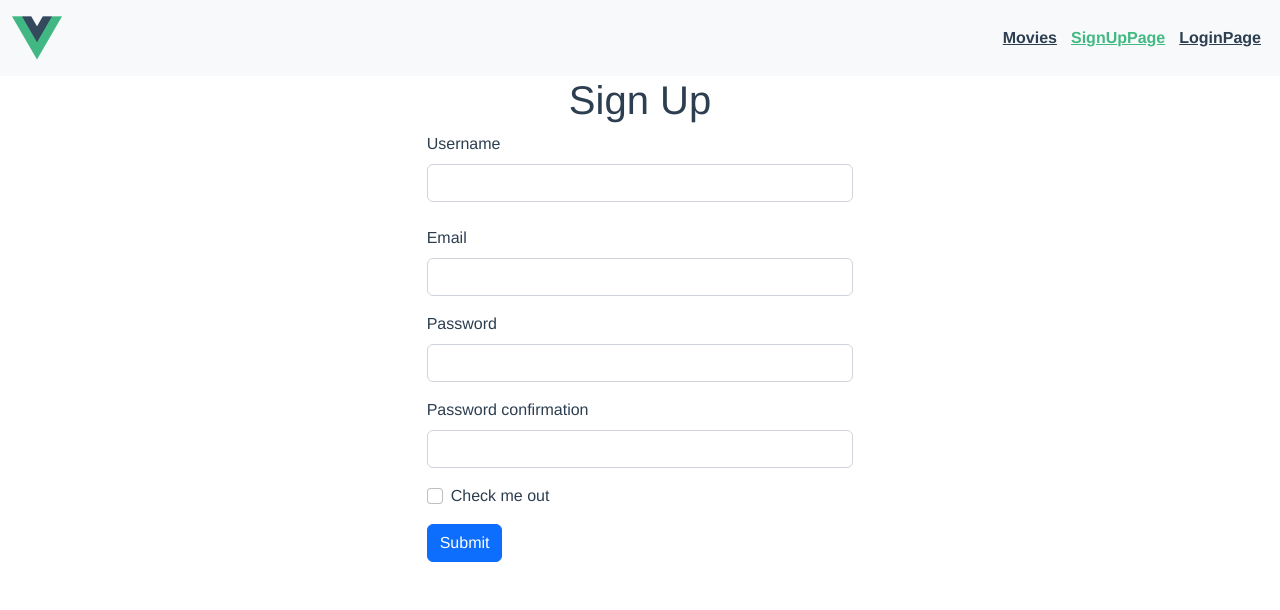
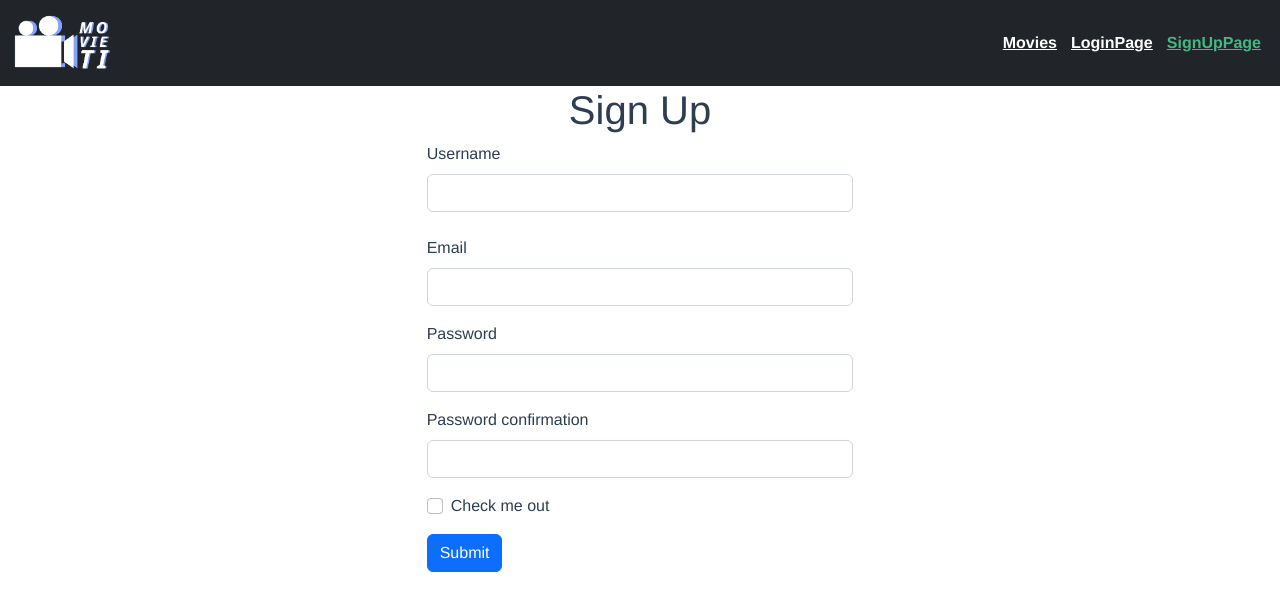
Before and after one commit to DY-Shin/MVTI, a Vue app in the folder front-server/: page /signup in a window 1280 px wide. Shown: the top 610 px of the page. Built offline with nearby package versions, Linux system fonts and the light colour scheme.

Commit message:
background

```diff
--- a/front-server/src/App.vue
+++ b/front-server/src/App.vue
@@ -1,10 +1,10 @@
 <template>
   <div id="app">
-    <nav class="navbar navbar-expand-lg bg-light">
+    <nav class="navbar navbar-expand-lg bg-dark">
       <div class="container-fluid">
-        <a class="navbar-brand" href="#">
-          <img src="@/assets/logo.png" alt="#" width="50px">
-        </a>
+        <router-link class="navbar-brand" :to="{ name: 'MovieView' }">
+          <img src="@/assets/MVTI.png" alt="#" width="100px">
+        </router-link>
         <ul class="navbar-nav">
           <li class="nav-item">
             <router-link :to="{ name: 'MovieView' }">Movies</router-link>
@@ -17,14 +17,14 @@
               </router-link>
             </li>
               <br>
-              <button @click="logoutUser">LogOut</button>
+              <button class="btn btn-dark" @click="logoutUser">LogOut</button>
           </template>
           <template v-else>
             <li class="nav-item">
-              <router-link :to="{ name: 'SignupView' }">SignUpPage</router-link>
+              <router-link :to="{ name: 'LoginView' }">LoginPage</router-link>
             </li>
             <li class="nav-item">
-              <router-link :to="{ name: 'LoginView' }">LoginPage</router-link>
+              <router-link :to="{ name: 'SignupView' }">SignUpPage</router-link>
             </li>
           </template>
         </ul>
@@ -71,7 +71,7 @@ nav {
 
 nav a {
   font-weight: bold;
-  color: #2c3e50;
+  color: white;
 }
 
 nav a.router-link-exact-active {
--- a/front-server/src/components/MovieList.vue
+++ b/front-server/src/components/MovieList.vue
@@ -32,8 +32,8 @@ export default {
   data () {
     return {
       swiperOption: {
-        slidesPerView: 5,
-        slidesPerGroup: 5,
+        slidesPerView: 'auto',
+        slidesPerGroup: 4,
         spaceBetween: 6, // swiper-slide 사이의 간격 지정
         slidesOffsetBefore: 0, // slidesOffsetBefore는 첫번째 슬라이드의 시작점에 대한 변경할 때 사용
         slidesOffsetAfter: 0, // slidesOffsetAfter는 마지막 슬라이드 시작점 + 마지막 슬라이드 너비에 해당하는 위치의 변경이 필요할 때 사용
@@ -54,7 +54,7 @@ export default {
 }
 </script>
 
-<style lang="scss">
+<style lang="scss" scoped>
 .movie-list {
   text-align: start;
 }
--- a/front-server/src/views/movies/DetailView.vue
+++ b/front-server/src/views/movies/DetailView.vue
@@ -1,5 +1,9 @@
 <template>
-  <div class="justify-content-center mt-2">
+  <div
+    class="justify-content-center mt-2"
+    :style="{ backgroundImage : `url(https://image.tmdb.org/t/p/original${this.movie?.backdrop_path})`}"
+    style="background-size: cover;"
+  >
     <h1>Detail</h1>
     <div class="card mt-3" style="width: 30rem; margin: 0 auto;">
       <img :src="movieImgUrl" alt="movie_img">
@@ -49,7 +53,5 @@ export default {
 </script>
 
 <style>
-  /* body {
-    background-image: url('@/assets/logo.png');
-  } */
+
 </style>
```
Also changed, not shown: front-server/src/assets/MVTI.png (added), front-server/src/assets/SSAFTCHA.png (added).
